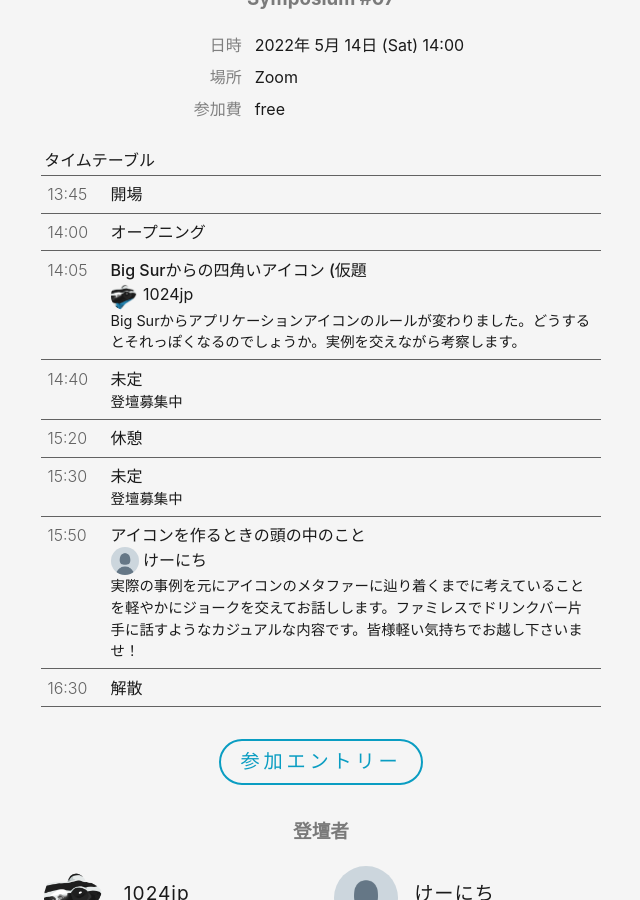
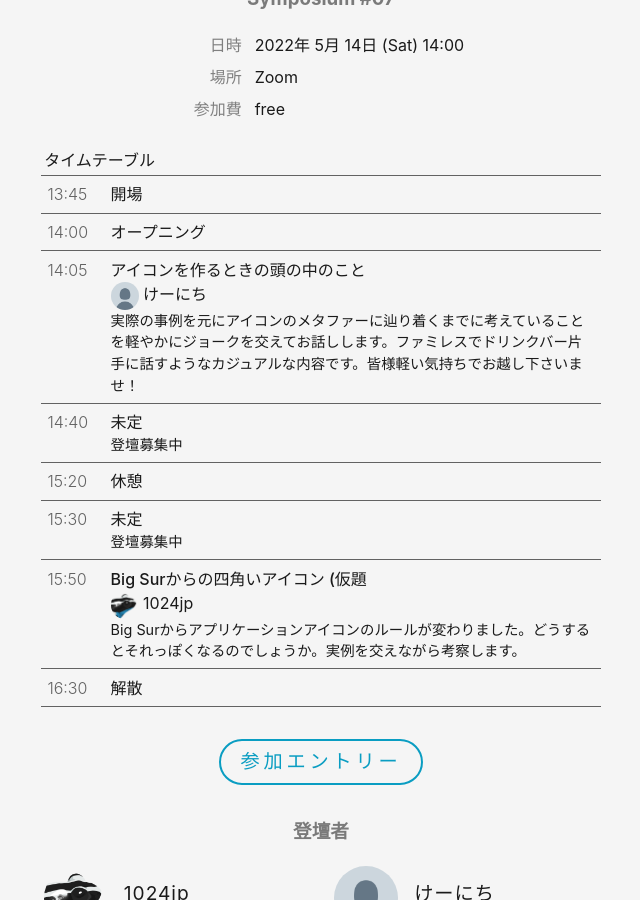
Before and after one commit to macOS-native/macos-native.github.io, a Jekyll site: the page built from index.md, in a window 1280 px wide and 900 px high, scrolled down 619 px. Shown: the whole window, without its empty margins (319-959 px from the left). Built offline with Jekyll 4.4.1, drawn with Linux system fonts in a browser that asks for light colours; some of the changed lines change nothing that is shown.

Commit message:
Swap speakers

```diff
--- a/_data/events.yml
+++ b/_data/events.yml
@@ -11,12 +11,12 @@ symposium_07:
     - time: "14:00"
       title: "オープニング"
     - time: "14:05"
-      title: "Big Surからの四角いアイコン (仮題"
+      title: "アイコンを作るときの頭の中のこと"
       presenter:
-        name: 1024jp
-        avatar: 1024jp
+        name: けーにち
+        avatar: kenichi
       description: |
-        Big Surからアプリケーションアイコンのルールが変わりました。どうするとそれっぽくなるのでしょうか。実例を交えながら考察します。
+        実際の事例を元にアイコンのメタファーに辿り着くまでに考えていることを軽やかにジョークを交えてお話しします。ファミレスでドリンクバー片手に話すようなカジュアルな内容です。皆様軽い気持ちでお越し下さいませ！
     - time: "14:40"
       title: "未定"
       description: |
@@ -28,12 +28,12 @@ symposium_07:
       description: |
         登壇募集中
     - time: "15:50"
-      title: "アイコンを作るときの頭の中のこと"
+      title: "Big Surからの四角いアイコン (仮題"
       presenter:
-        name: けーにち
-        avatar: kenichi
+        name: 1024jp
+        avatar: 1024jp
       description: |
-        実際の事例を元にアイコンのメタファーに辿り着くまでに考えていることを軽やかにジョークを交えてお話しします。ファミレスでドリンクバー片手に話すようなカジュアルな内容です。皆様軽い気持ちでお越し下さいませ！
+        Big Surからアプリケーションアイコンのルールが変わりました。どうするとそれっぽくなるのでしょうか。実例を交えながら考察します。
     - time: "16:30"
       title: "解散"
 
```
